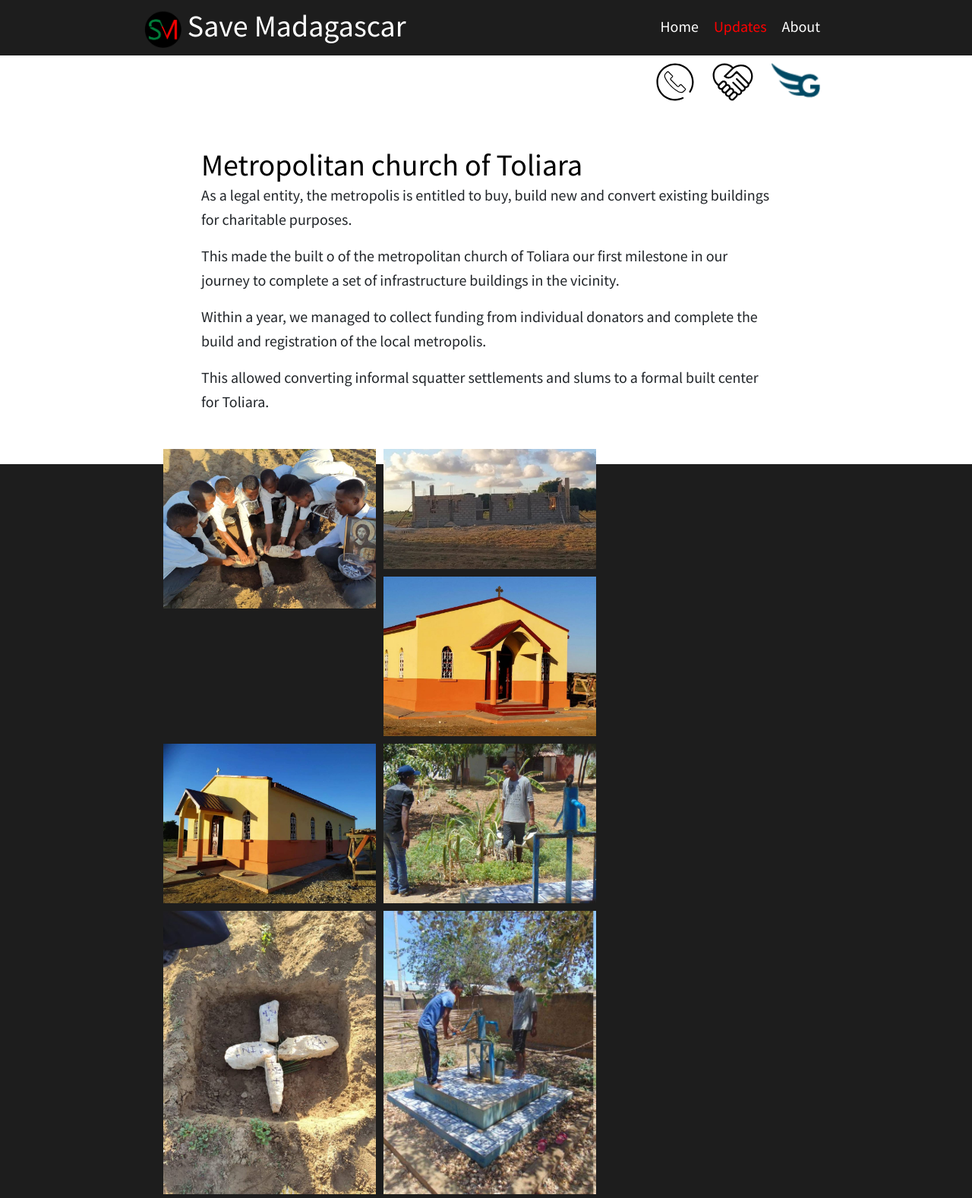
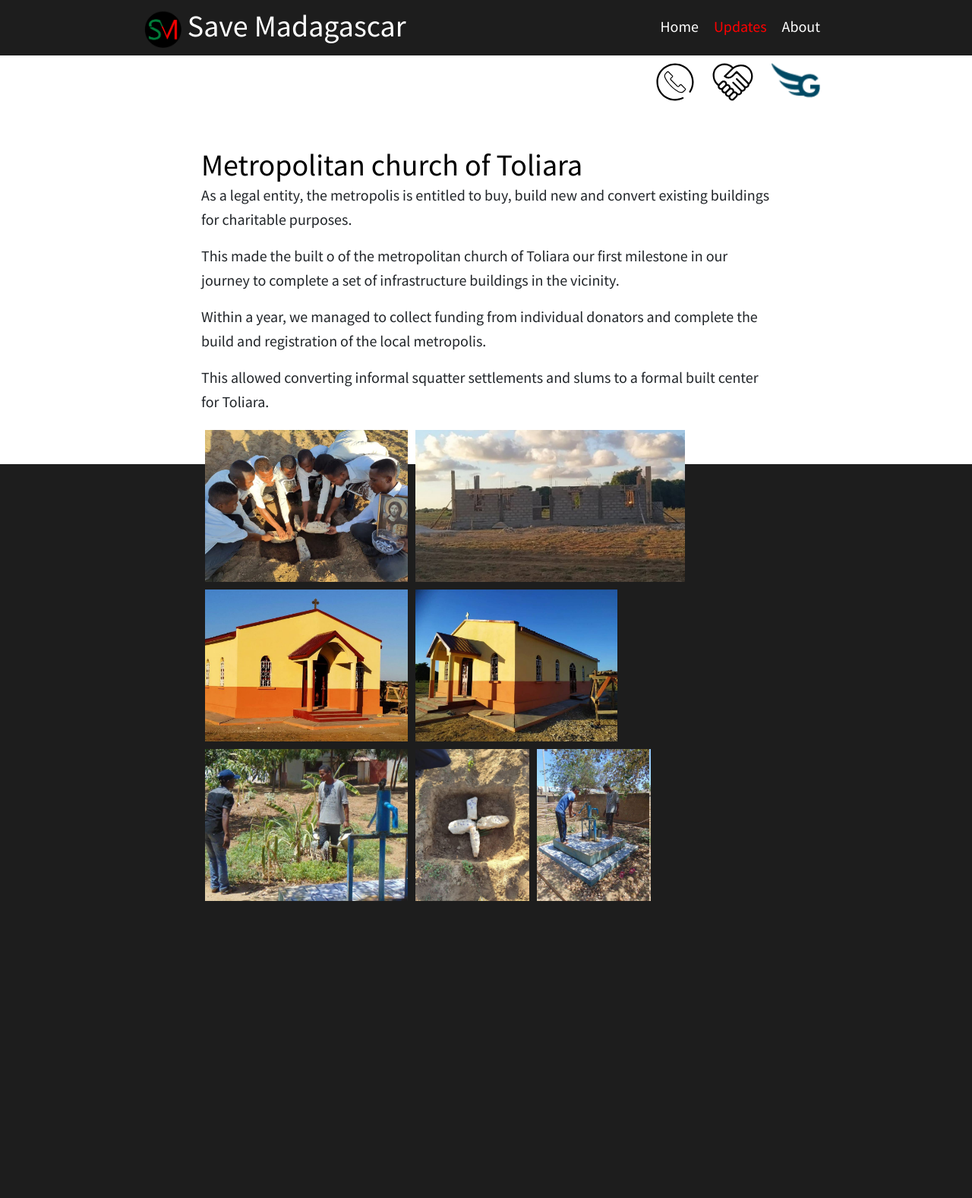
Before and after one commit to at07cm1/smadagascar_site, a Jekyll site: the page built from updates.html, in a window 1280 px wide. Shown: the whole page at 76% size. Built offline with Jekyll 4.4.1, drawn with Linux system fonts in a browser that asks for light colours; after the commit the page ends 1191 px from its top, so only the background shows below that.

Commit message:
gallery layout update

```diff
--- a/_layouts/post.html
+++ b/_layouts/post.html
@@ -7,9 +7,8 @@ layout: default
 
 	<div class="blog-post spacing">
 		{{ content }}
-	</div>
-	{% if post.gallery_images %}
-		{% for img in post.gallery_images %}
+		{% if page.gallery_images %}
+			{% for img in page.gallery_images %}
 				<div class="gallery">
 					<a target="_blank" href="{{ img }}">
 						<img src="{{ img }}" width="600" height="400">
@@ -18,3 +17,4 @@ layout: default
 			{% endfor %}
 		{% endif %}
 	</div>
+</div>
--- a/css/style.css
+++ b/css/style.css
@@ -328,12 +328,12 @@ a.badgeToDecorate {
 div.gallery {
   margin: 5px;
   float: left;
-  width: 280px;
+  height: 200px;
 }
 
 div.gallery img {
-  width: 100%;
-  height: auto;
+  height: 100%;
+  width: auto;
 }
 
 div.gallery img:hover {
--- a/updates.html
+++ b/updates.html
@@ -11,7 +11,6 @@ navigation_weight: 2
 				<div class="blog-post spacing">
 					<h1><a style="text-decoration:none" href="{{ post.url }}">{{ post.title }}</a></h1>
 					<div>{{ post.content }}</div>
-				</div>
 					{% if post.gallery_images %}
 						{% for img in post.gallery_images %}
 							<div class="gallery">
@@ -21,6 +20,8 @@ navigation_weight: 2
 							</div>
 						{% endfor %}
 					{% endif %}
+				</div>
+
 			{% endif %}
 		{% endfor %}
 	</div>
```
Lines whose indentation alone changed are shown as unchanged.
